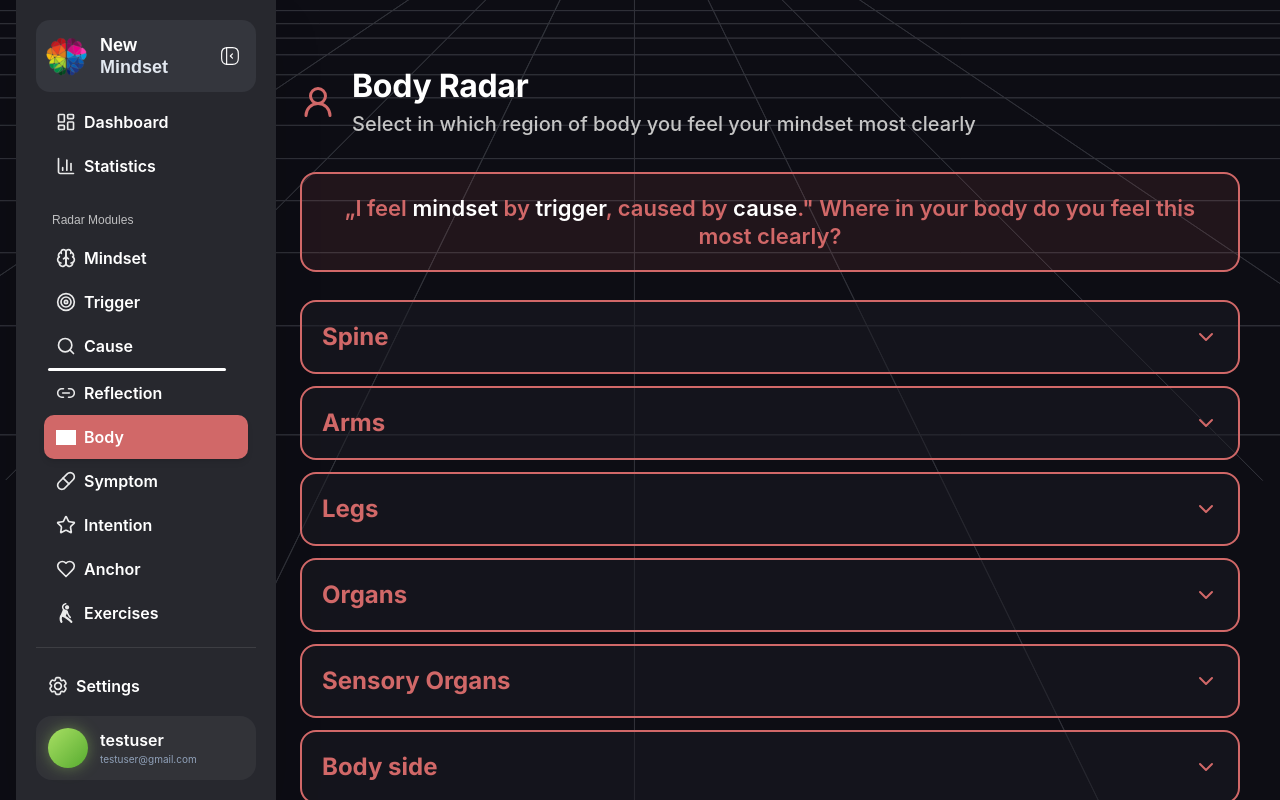
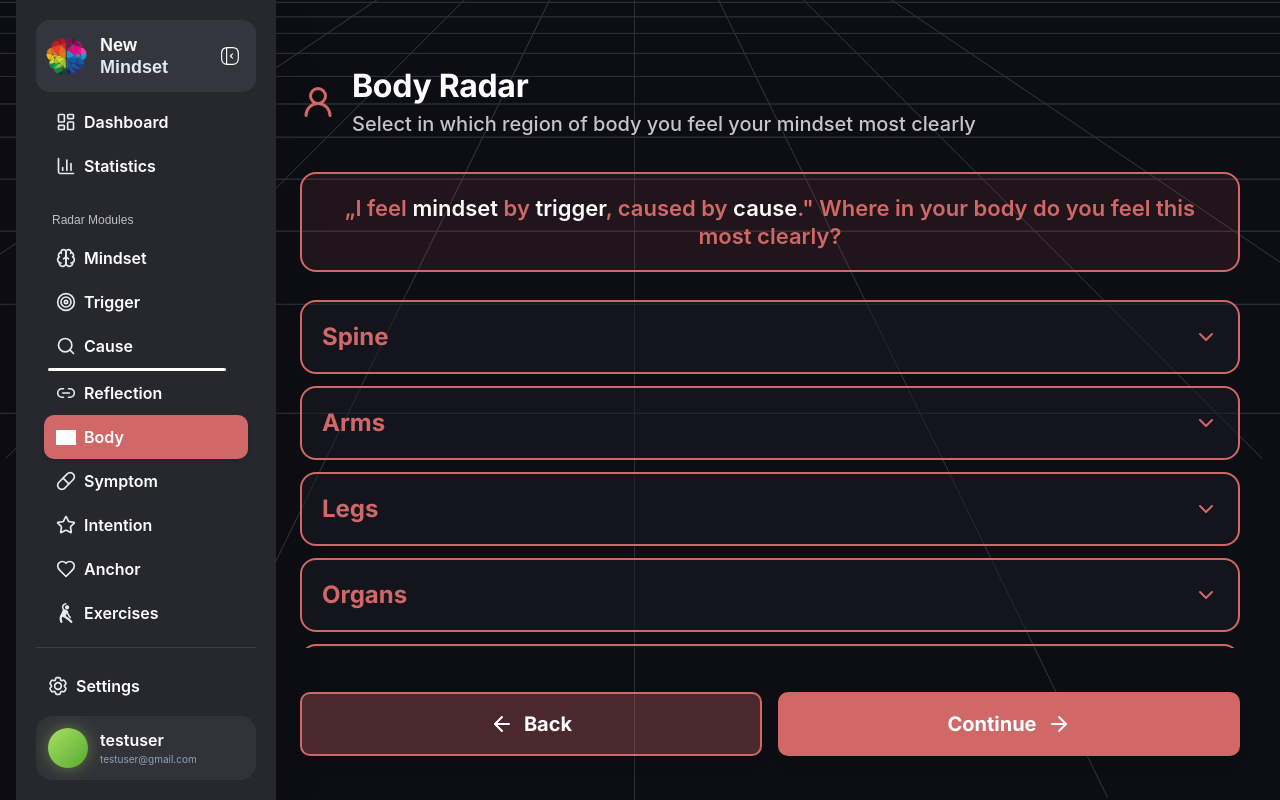
Before and after one commit to HafizAbeer/mind-set-1, a React (Vite) app: page /body-select in a window 1280 px wide. Shown: the top 800 px of the page. Built offline with nearby package versions, Linux system fonts and the light colour scheme; grey boxes are pictures that could not be loaded; a web font is replaced by a local one.

Commit message:
pin Body Radar select back/continue to bottom (match other radar pages)

```diff
--- a/src/pages/BodyRadarSelect.jsx
+++ b/src/pages/BodyRadarSelect.jsx
@@ -149,7 +149,7 @@ const BodyRadarSelect = () => {
   const themeGradient = "#D16868";
 
   return (
-    <div className="relative min-h-screen w-full overflow-x-hidden">
+    <div className="relative h-screen w-full overflow-hidden">
       <LegacySidebarPortal
         open={isSidebarOpen}
         onClose={() => setIsSidebarOpen(false)}
@@ -187,15 +187,10 @@ const BodyRadarSelect = () => {
         </div> */}
       </div>
 
-      <div className="min-h-screen flex items-start justify-center overflow-auto custom-scrollbar px-2 pt-8 pb-6 sm:px-5 sm:pt-10 md:pt-10">
-        <div
-          className="relative flex w-full max-w-[1400px] text-white overflow-hidden font-sans transition-all duration-300"
-          style={{
-            minHeight: "min(1129px, 100dvh)",
-          }}
-        >
-          <div className="flex w-full h-full p-[20px] gap-[20px] justify-center relative z-10 overflow-y-auto custom-scrollbar">
-            <div className="w-full max-w-[956px] h-auto flex flex-col items-start gap-[28px] overflow-visible pb-12">
+      <div className="h-full flex items-start justify-center overflow-y-auto custom-scrollbar px-2 pt-8 pb-6 sm:px-5 sm:pt-10 md:pt-10">
+        <div className="relative flex flex-col w-full max-w-[1400px] h-full text-white overflow-hidden font-sans transition-all duration-300">
+          <div className="flex w-full h-full p-[20px] gap-[20px] justify-center relative z-10 overflow-hidden">
+            <div className="w-full max-w-[956px] h-full min-h-0 flex flex-col items-start gap-[28px]">
               <div className="flex items-center min-h-[68px] gap-[16px] w-full shrink-0 h-auto py-2 pl-16 xl:pl-0">
                 <User2 size={36} className="text-[#D16868] shrink-0" />
                 <div className="flex flex-col justify-center h-full w-full gap-0">
@@ -232,7 +227,8 @@ const BodyRadarSelect = () => {
                 </div>
               </div>
 
-              <div className="flex flex-col w-full gap-[12px]">
+              <div className="w-full flex-1 min-h-0 flex flex-col gap-[28px] overflow-y-auto no-scrollbar">
+                <div className="flex flex-col w-full gap-[12px]">
                 {(() => {
                   const visibleSections = openSection
                     ? sections.filter(
@@ -329,8 +325,9 @@ const BodyRadarSelect = () => {
                 <Plus size={18} />
                 Add your own structure
               </button>
+              </div>
 
-              <div className="flex gap-4 xl:flex-row xl:items-center xl:justify-between w-full mt-4">
+              <div className="flex gap-4 xl:flex-row xl:items-center xl:justify-between w-full mt-4 shrink-0">
                 <button
                   onClick={() => navigate("/body")}
                   className="flex-1 xl:w-[468px] h-[64px] rounded-[10px] flex items-center justify-center gap-[10px] p-[10px] md:p-[20px] font-inter font-bold text-white transition-all border-2 border-[#D16868] text-[15px] md:text-[20px] hover:bg-[#D16868]/10 active:scale-95 shadow-lg"
@@ -360,8 +357,6 @@ const BodyRadarSelect = () => {
                   <ArrowRight size={24} className="shrink-0" />
                 </button>
               </div>
-
-              <div className="h-10 w-full shrink-0" />
             </div>
             {/* Add Custom Structure Modal */}
             {isModalOpen && (
```
